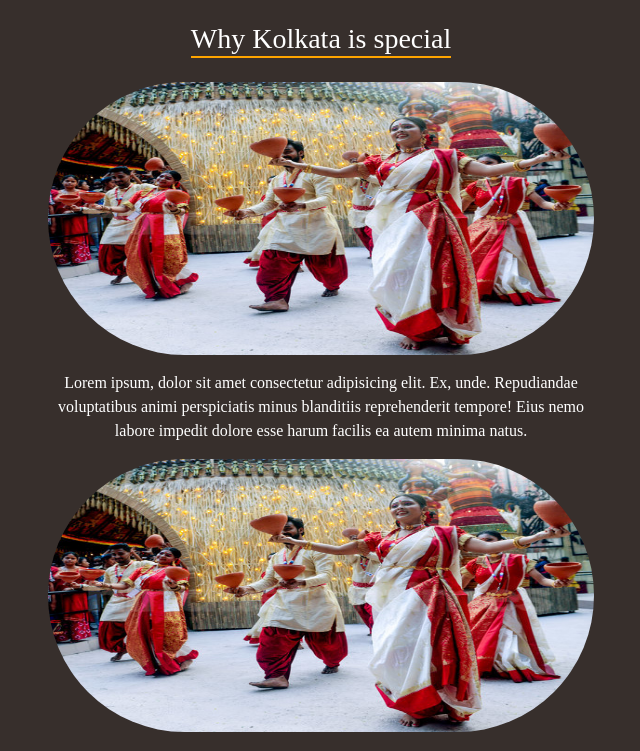
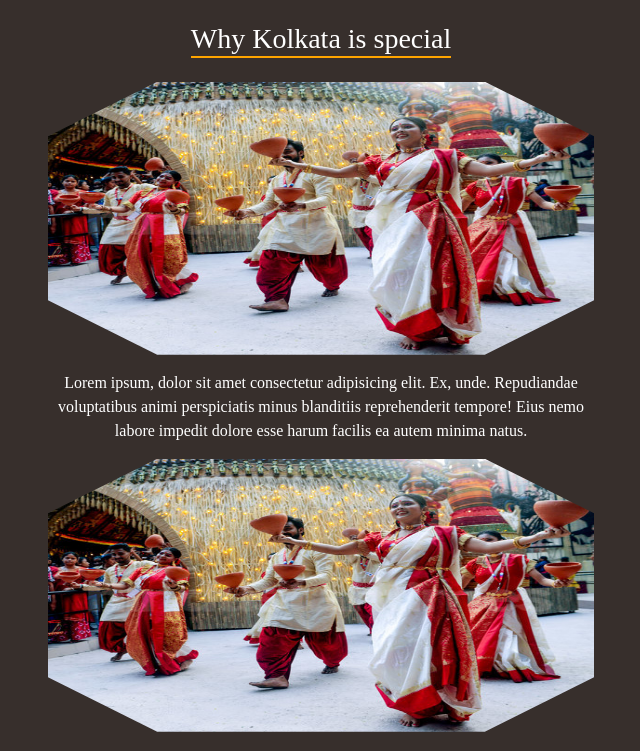
Before and after one commit to WebdevAtanu/ohkolkata-react, a React (Create React App) app: page / in a window 1280 px wide. Shown: the part 2880-3631 px from the top of the page, without its empty margins (319-959 px from the left). Built offline with nearby package versions, Linux system fonts and the light colour scheme; a web font is replaced by a local one.

Commit message:
Update style.css

```diff
--- a/src/Routes/style.css
+++ b/src/Routes/style.css
@@ -104,6 +104,7 @@ h3 {
 .popular {
 	.card{
 		width:100%;
+  height:100%;
 	}
 	font-family: "Average", serif;
 
@@ -125,7 +126,7 @@ h3 {
 	img{
 		width:50%;
 		aspect-ratio: 1/0.5;
-		border-radius: 10rem;
+		clip-path: polygon(20% 0%, 80% 0%, 100% 20%, 100% 80%, 80% 100%, 20% 100%, 0% 80%, 0% 20%);
 	}
 	p{
 	width: 50%;
```
